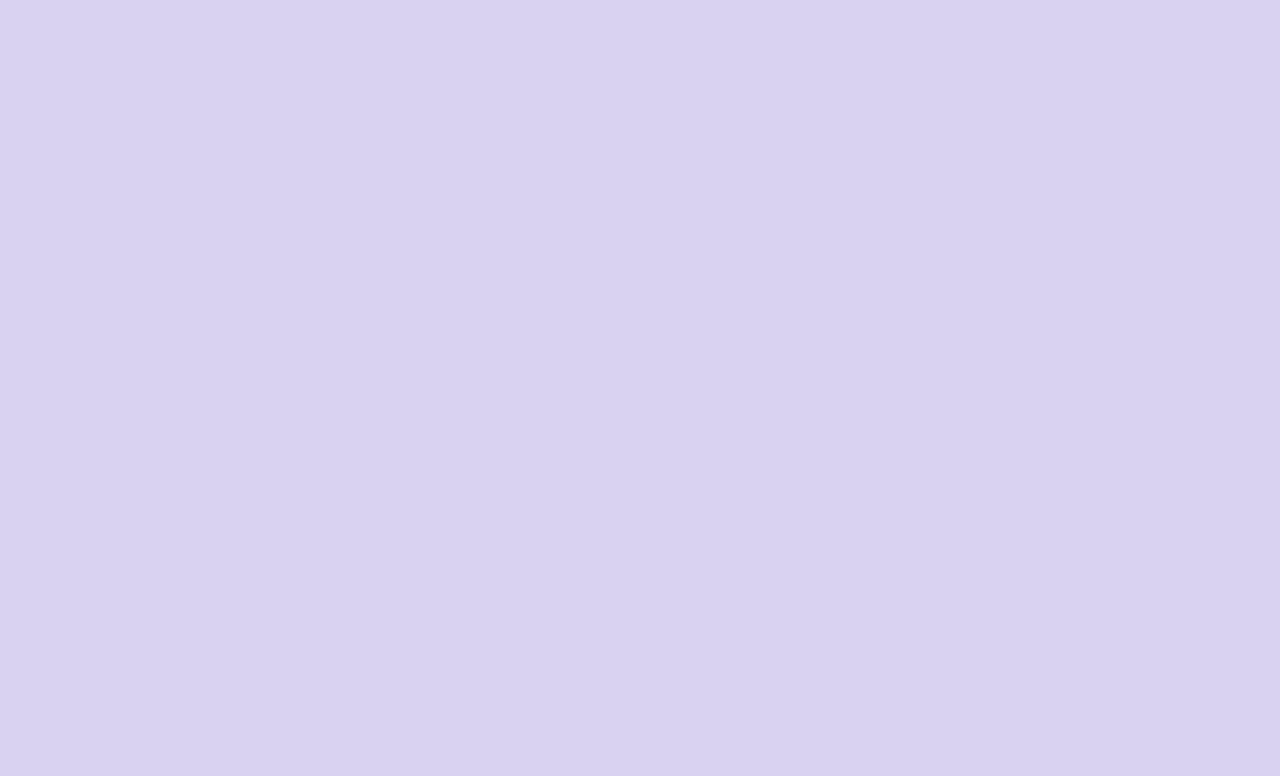
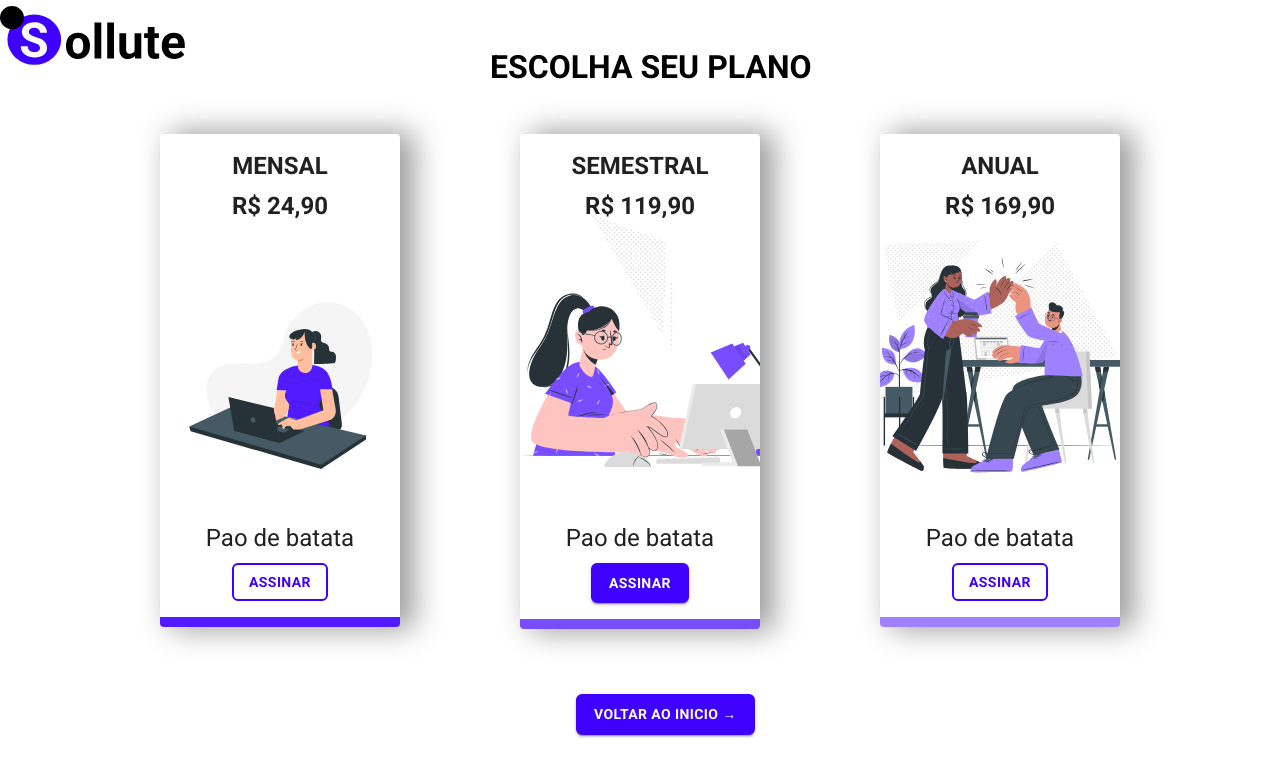
Before and after one commit to ogabrielalves/Sollute, a React (Create React App) app in the folder sollute-react/: page /plans in a window 1280 px wide. Before the commit this address had no page. Shown: the top 776 px of the page. Built offline with nearby package versions, Linux system fonts and the light colour scheme.

Commit message:
Pag de Plans finalizada

```diff
--- a/sollute-react/src/App.jsx
+++ b/sollute-react/src/App.jsx
@@ -5,7 +5,7 @@ import Home from './Pages/Home/Home';
 import Register from './Pages/Register/Register';
 import Login from './Pages/Login/Login';
 import Contact from './Pages/Contact/Contact';
-import Price from './Pages/Price/Price'
+import Plans from './Pages/Plans/Plans'
 
 function App() {
   return (
@@ -15,7 +15,7 @@ function App() {
         <Route exact path="/register" element={<Register/>} />
         <Route exact path="/login" element={<Login/>} />
         <Route exact path="/contact" element={<Contact/>} />
-        <Route exact path="/price" element={<Price/>} />
+        <Route exact path="/plans" element={<Plans/>} />
       </Routes>
     </Router>
   );
--- a/sollute-react/src/Components/CardPrice/CardPrice.jsx
+++ b/sollute-react/src/Components/CardPrice/CardPrice.jsx
@@ -21,7 +21,16 @@ export default function CardPrice(props) {
 
   return (
     <Card sx={styleCard}>
+
       <CardActionArea>
+
+        <Typography gutterBottom variant="h5" component="div" style={{fontWeight: 'bold'}} mt={2}>
+          {props.titlePrice}
+        </Typography>
+
+        <Typography gutterBottom variant="h5" component="div" style={{fontWeight: 'bold'}} mb={-2}>
+          {props.valor}
+        </Typography>
 
         <CardMedia
           component="img"
@@ -30,7 +39,7 @@ export default function CardPrice(props) {
           alt="Img Card Price 1"
         />
 
-        <CardContent style={{display: 'flex', alignItems: 'center', justifyContent: 'center', flexDirection: 'column'}}>
+        <CardContent style={{ display: 'flex', alignItems: 'center', justifyContent: 'center', flexDirection: 'column' }}>
 
           <Typography gutterBottom variant="h5" component="div">
             {props.title}
--- a/sollute-react/src/Components/NavBar/NavBar.jsx
+++ b/sollute-react/src/Components/NavBar/NavBar.jsx
@@ -19,8 +19,7 @@ class NavBar extends Component {
           <div className='divMenu'>
             <ul>
               <li><selected><a href='#'>Home</a></selected></li>
-              <li><a href='#'>Sobre</a></li>
-              <li><a href='/Price'>Preços</a></li>
+              <li><a href='/plans'>Planos</a></li>
               <li><a href='/contact'>Contato</a></li>
             </ul>
           </div>
--- a/sollute-react/src/Pages/Price/Price.jsx
+++ b/sollute-react/src/Pages/Plans/Plans.jsx
@@ -47,8 +47,9 @@ function Preco() {
             <Grid container style={cards}>
 
                 <Grid>
-
                     <CardPrice
+                        titlePrice="MENSAL"
+                        valor="R$ 24,90"
                         image={ImgCard1}
                         title="Pao de batata"
                         color="#511AFF"
@@ -58,6 +59,8 @@ function Preco() {
 
                 <Grid>
                     <CardPrice
+                        titlePrice="SEMESTRAL"
+                        valor="R$ 119,90"
                         image={ImgCard2}
                         title="Pao de batata"
                         color="#784DFF"
@@ -67,6 +70,9 @@ function Preco() {
 
                 <Grid>
                     <CardPrice
+                        titlePrice="ANUAL"
+                        valor="R$ 169,90"
+                        price="valor price 3"
                         image={ImgCard3}
                         title="Pao de batata"
                         color="#9F80FF"
@@ -74,11 +80,11 @@ function Preco() {
                 </Grid>
             </Grid>
 
-                <Grid ml={72}>
-                    <Button style={botao} variant="contained" onClick={() => window.location.href = "/"}>
-                        VOLTAR AO INICIO →
-                    </Button>
-                </Grid>
+            <Grid ml={72}>
+                <Button style={botao} variant="contained" onClick={() => window.location.href = "/"}>
+                    VOLTAR AO INICIO →
+                </Button>
+            </Grid>
 
         </Grid >
 
```
